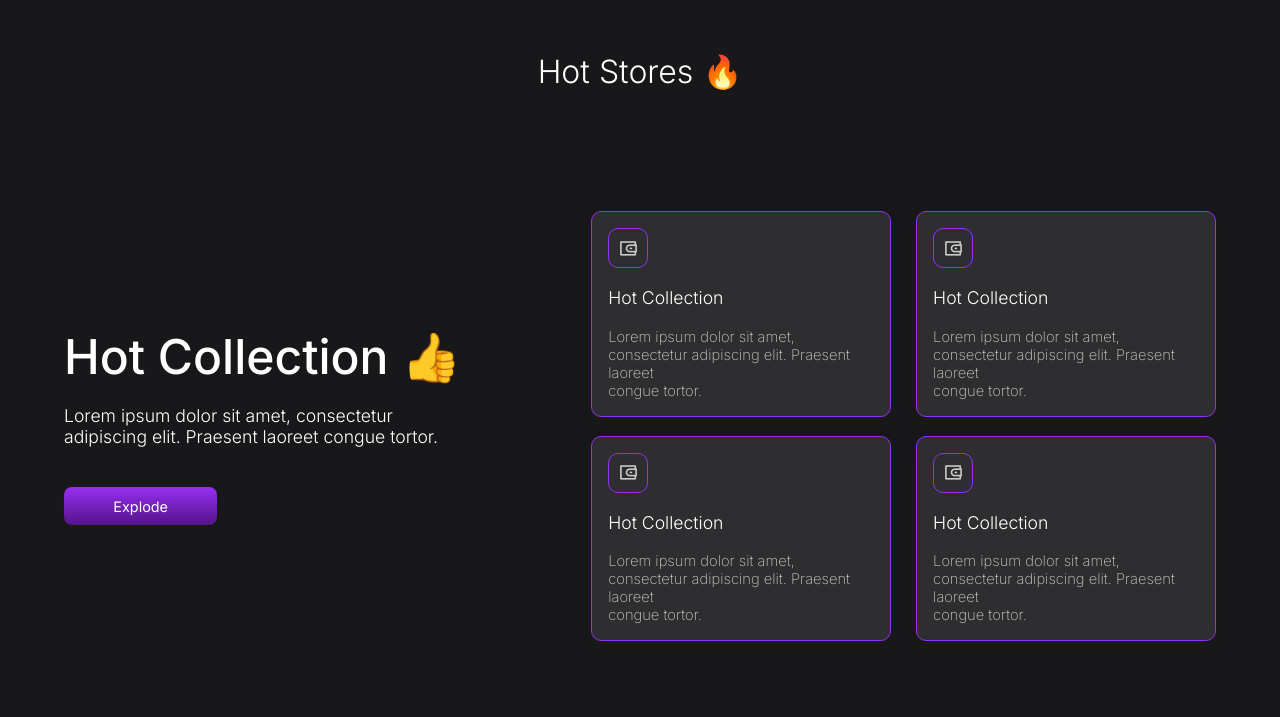
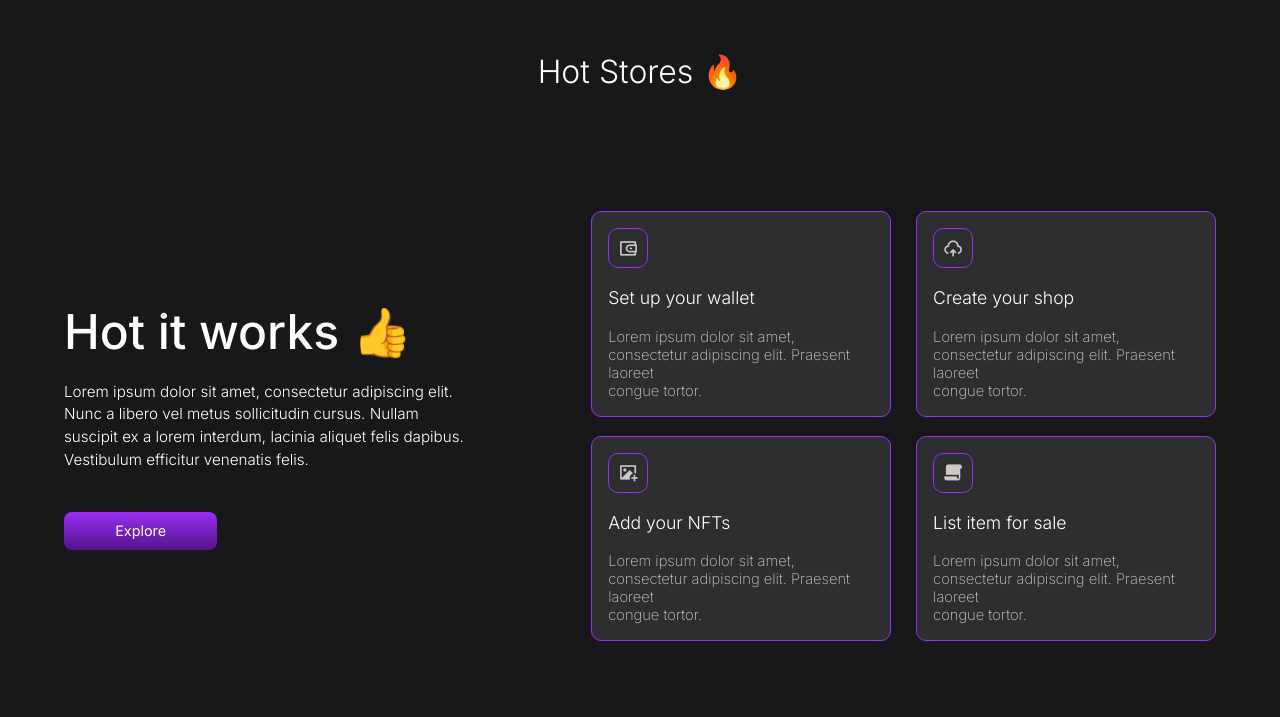
Before and after one commit to Raissadev/NFTs, a PHP site: the page made by public/Views/home.php in a window 1280 px wide. Shown: the part 1351-2068 px from the top of the page. Run offline with PHP 8.4, Linux system fonts and the light colour scheme; the template is opened without the code that fills it, so the values that code supplies are empty; some libraries are stand-ins or nearby versions.

Commit message:
Update files

```diff
--- a/app/Services/ConnectionFactory.php
+++ b/app/Services/ConnectionFactory.php
@@ -16,10 +16,10 @@ class ConnectionFactory
     public static function connect()
     {
         if(self::$sql == null){
-            try{
+            try {
                 self::$sql = new \PDO('pgsql:host='.self::$host.';dbname='.self::$database.'',''.self::$user.'',''.self::$password.'',array(\PDO::MYSQL_ATTR_INIT_COMMAND => "SET NAMES utf8"));
                 self::$sql->setAttribute(\PDO::ATTR_ERRMODE, \PDO::ERRMODE_EXCEPTION);
-            }catch(Exception $e){
+            } catch(Exception $e) {
                 throw new AuthException("Oops... An error has occurred!");
             }
         }
--- a/app/Services/Server.php
+++ b/app/Services/Server.php
@@ -27,12 +27,10 @@ class Server
                 $callback = "Você disse: ";
                 socket_write($accept, $callback, strlen($callback));
                 echo $read;
-            }while(true);
-
+            } while(true);
                 socket_close($accept);
 
-            }while(true);
-
+            } while(true);
                 socket_close($socket);
 
         }
--- a/public/Views/dashboard/theme/header.php
+++ b/public/Views/dashboard/theme/header.php
@@ -7,7 +7,8 @@
     <link href="<?= BASE_PATH ?>/css/dashboard.css" rel="stylesheet" />
     <link href="https://fonts.googleapis.com/css2?family=Inter:wght@100;200;300;400;500;600;700;800&display=swap" rel="stylesheet">
     <link href="https://cdn.jsdelivr.net/npm/remixicon@2.5.0/fonts/remixicon.css" rel="stylesheet">
-    <title>Dahsboard - NFTS</title>
+    <link rel="shortcut icon" href="<?= BASE_STORAGE_IMAGES ?>/crypto.ico" >
+    <title>Dahsboard - NFTs</title>
 </head>
 <body>
 
--- a/public/Views/home.php
+++ b/public/Views/home.php
@@ -105,32 +105,32 @@
 <section class="container-infos mr-bottom-bigger">
     <div class="wrap w90 center items-flex align-center flex-wrap-dv-small">
         <div class="col w45 mr-right-small w100-dv-small mr-dv-bottom-default">
-            <h2 class="font-title mr-bottom-small">Hot Collection 👍</h2>
-            <h4 class="w80">Lorem ipsum dolor sit amet, consectetur adipiscing elit. Praesent laoreet congue tortor.</h4>
-            <a class="button w30 mr-top-default">Explode</a>
+            <h2 class="font-title mr-bottom-small">Hot it works 👍</h2>
+            <h5 class="w80">Lorem ipsum dolor sit amet, consectetur adipiscing elit. Nunc a libero vel metus sollicitudin cursus. Nullam suscipit ex a lorem interdum, lacinia aliquet felis dapibus. Vestibulum efficitur venenatis felis.</h5>
+            <a href="/market" class="button w30 mr-top-default">Explore</a>
         </div>
         <div class="col w55 w100-dv-small">
             <div class="row items-flex just-space-between mr-bottom-small flex-wrap">
                 <div class="item w48 w100-dv-small mr-dv-bottom-small">
                     <a class="icon mr-bottom-small"><i class="ri-wallet-3-line"></i></a>
-                    <h4 class="mr-bottom-small">Hot Collection</h4>
+                    <h4 class="mr-bottom-small">Set up your wallet</h4>
                     <p>Lorem ipsum dolor sit amet, consectetur adipiscing elit. Praesent laoreet <br /> congue tortor.</p>
                 </div>
                 <div class="item w48 w100-dv-small mr-dv-bottom-small">
-                    <a class="icon mr-bottom-small"><i class="ri-wallet-3-line"></i></a>
-                    <h4 class="mr-bottom-small">Hot Collection</h4>
+                    <a class="icon mr-bottom-small"><i class="ri-upload-cloud-2-line"></i></a>
+                    <h4 class="mr-bottom-small">Create your shop</h4>
                     <p>Lorem ipsum dolor sit amet, consectetur adipiscing elit. Praesent laoreet <br /> congue tortor.</p>
                 </div>
             </div>
             <div class="row items-flex just-space-between flex-wrap">
                 <div class="item w48 w100-dv-small mr-dv-bottom-small">
-                    <a class="icon mr-bottom-small"><i class="ri-wallet-3-line"></i></a>
-                    <h4 class="mr-bottom-small">Hot Collection</h4>
+                    <a class="icon mr-bottom-small"><i class="ri-image-add-fill"></i></a>
+                    <h4 class="mr-bottom-small">Add your NFTs</h4>
                     <p>Lorem ipsum dolor sit amet, consectetur adipiscing elit. Praesent laoreet <br /> congue tortor.</p>
                 </div>
                 <div class="item w48 w100-dv-small mr-dv-bottom-small">
-                    <a class="icon mr-bottom-small"><i class="ri-wallet-3-line"></i></a>
-                    <h4 class="mr-bottom-small">Hot Collection</h4>
+                    <a class="icon mr-bottom-small"><i class="ri-file-paper-2-fill"></i></a>
+                    <h4 class="mr-bottom-small">List item for sale</h4>
                     <p>Lorem ipsum dolor sit amet, consectetur adipiscing elit. Praesent laoreet <br /> congue tortor.</p>
                 </div>
             </div>
--- a/public/Views/theme/header-auth.php
+++ b/public/Views/theme/header-auth.php
@@ -7,6 +7,7 @@
     <link href="<?= BASE_PATH ?>/css/auth.css" rel="stylesheet" />
     <link href="https://fonts.googleapis.com/css2?family=Inter:wght@100;200;300;400;500;600;700;800&display=swap" rel="stylesheet">
     <link href="https://cdn.jsdelivr.net/npm/remixicon@2.5.0/fonts/remixicon.css" rel="stylesheet">
-    <title>Auth - NFTS</title>
+    <link rel="shortcut icon" href="<?= BASE_STORAGE_IMAGES ?>/crypto.ico" >
+    <title>Auth - NFTs</title>
 </head>
 <body>
--- a/public/Views/theme/header.php
+++ b/public/Views/theme/header.php
@@ -7,7 +7,8 @@
     <link href="<?= BASE_PATH ?>/css/style.css" rel="stylesheet" />
     <link href="https://fonts.googleapis.com/css2?family=Inter:wght@100;200;300;400;500;600;700;800&display=swap" rel="stylesheet">
     <link href="https://cdn.jsdelivr.net/npm/remixicon@2.5.0/fonts/remixicon.css" rel="stylesheet">
-    <title>NFTS</title>
+    <link rel="shortcut icon" href="<?= BASE_STORAGE_IMAGES ?>/crypto.ico" >
+    <title>DevNFTs</title>
 </head>
 <body>
 
--- a/public/css/style.css
+++ b/public/css/style.css
@@ -96,6 +96,10 @@ section.container-nfts .list-nfts .box-nft:hover{
 }
 section.container-infos .row div.item {
     padding:1rem;
+}
+section.container-infos .wrap .col:nth-of-type(1) h5 {
+    line-height: 1.5;
+    font-weight: 300;
 }
 section.container-invite .banner-action {
     border-radius: 30px;
```
Also changed, not shown: storage/images/crypto.ico (added).
